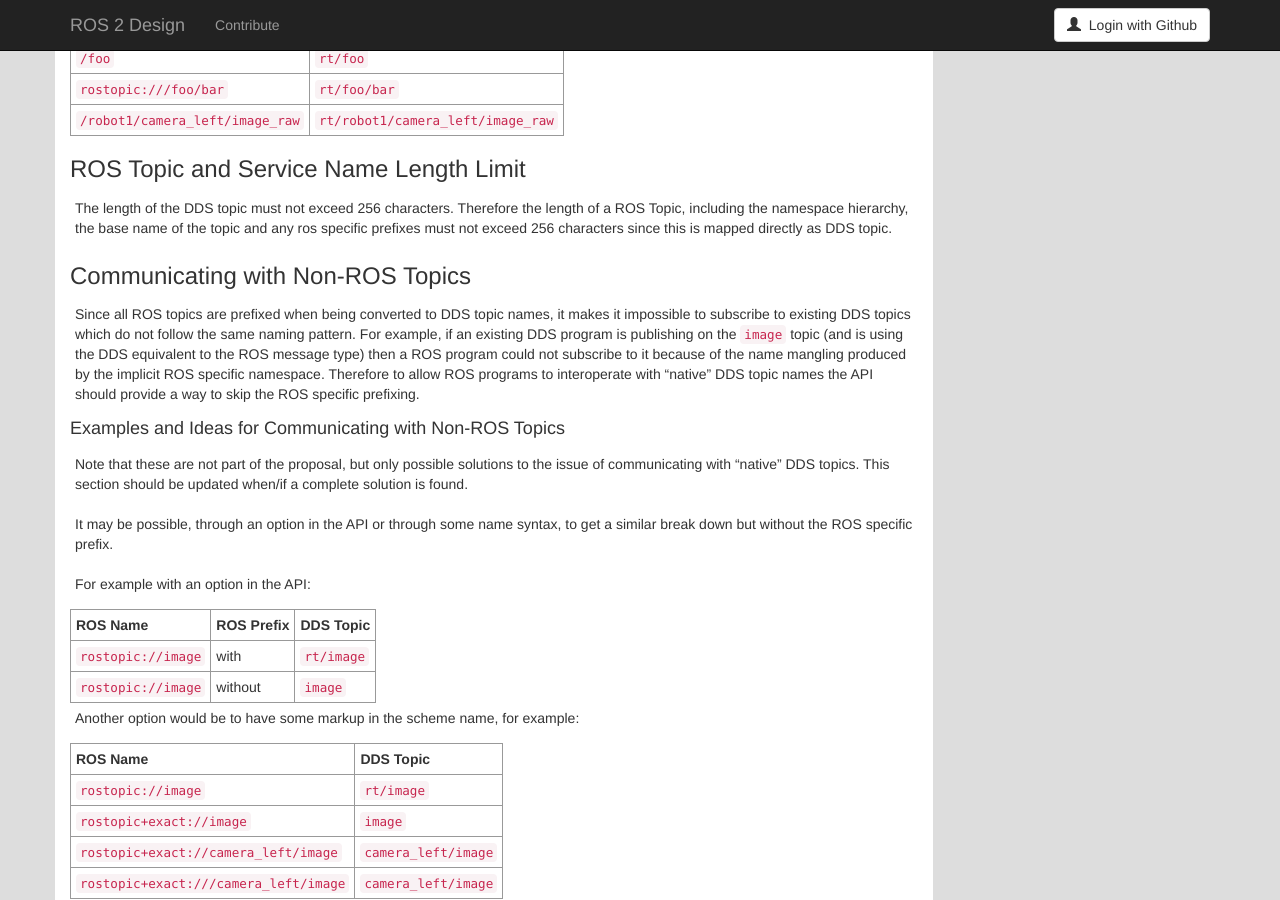
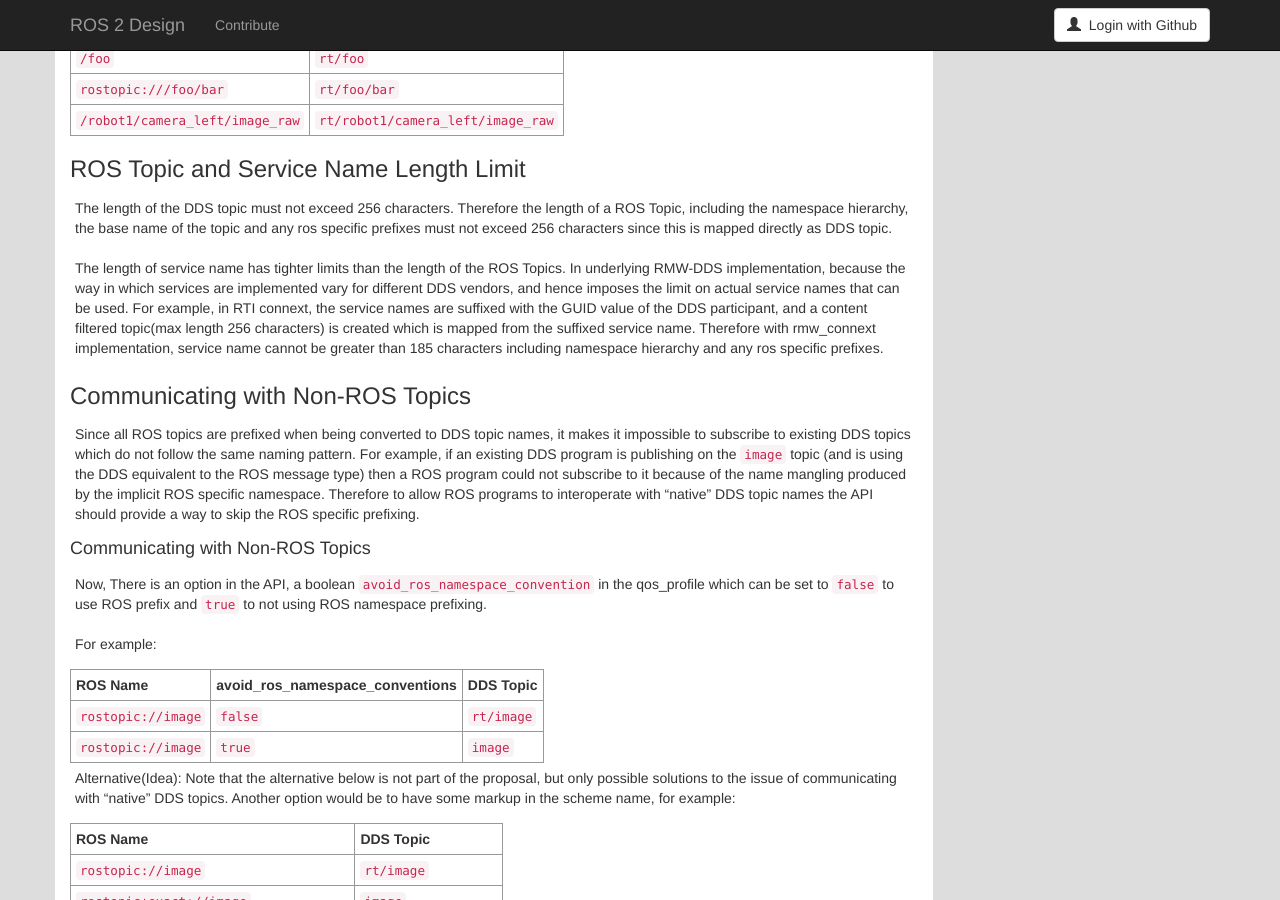
Before and after one commit to ros2/design, a Jekyll site: the page built from articles/140_topic_and_service_name_mapping.md, in a window 1280 px wide and 900 px high, scrolled down 4941 px. Built offline with Jekyll 4.4.1, drawn with Linux system fonts in a browser that asks for light colours; nearby versions of some CDN libraries; some of the changed text lies outside the part shown.

Commit message:
fixed suggestions, added limits for service_names

```diff
--- a/articles/140_topic_and_service_name_mapping.md
+++ b/articles/140_topic_and_service_name_mapping.md
@@ -198,17 +198,17 @@ Any topic or service name that contains any tokens (either namespaces or a topic
 
 ## Mapping of ROS 2 Topic and Service Names to DDS Concepts
 
-The ROS topic and service name constraints allow more types of characters than the DDS topic names because ROS additionally allows the, the tilde (`~`), and the balanced curly braces (`{}`).
+The ROS topic and service name constraints allow more types of characters than the DDS topic names because ROS additionally allows the forward slash (`/`), the tilde (`~`), and the balanced curly braces (`{}`).
 These must be substituted or otherwise removed during the process of converting the topic or service name to DDS concepts.
 Since ROS 2 topic and service names are expanded to fully qualified names, any balanced bracket (`{}`) substitutions and tildes (`~`) will have been expanded.
 Additionally any URL related syntax, e.g. the `rostopic://` prefix, will be removed once parsed.
-Previously forward slashes (`/`) were disallowed in DDS topic names, now the restriction has been lifted and therefore the ROS topic names are first prefixed with ROS Specific Namespace prefix (described below) are then mapped directly into DDS topic names.
+Previously forward slashes (`/`) were disallowed in DDS topic names, now the restriction has been lifted(see [issue](https://issues.omg.org/issues/lists/dds-rtf5#issue-42236) on omg.org) and therefore the ROS topic names are first prefixed with ROS Specific Namespace prefix (described below) are then mapped directly into DDS topic names.
 
 ### ROS Specific Namespace Prefix
 
 In order to differentiate ROS topics easily, all DDS topics created by ROS shall be automatically prefixed with a namespace like `/rX`, where `X` is a single character that indicates to which subsystem of ROS the topic belongs.
-For example, a plain topic called `/foo` would translate to a DDS topic `rt/foo`, which is the result of implicitly adding `/rt` to the namespace of a ROS topic which is in the root namespace `/` and has a base name `foo`.
-As another example, a topic called `/left/image_raw` would translate to a DDS topic `/rt/left/image_raw`, which is the result of implicitly adding `/rt` to the namespace of a ROS topic which is in the namespace `/left` and has a base name `image_raw`.
+For example, a plain topic called `/foo` would translate to a DDS topic `rt/foo`, which is the result of implicitly adding `rt` to the namespace of a ROS topic which is in the root namespace `/` and has a base name `foo`.
+As another example, a topic called `/left/image_raw` would translate to a DDS topic `rt/left/image_raw`, which is the result of implicitly adding `rt` to the namespace of a ROS topic which is in the namespace `/left` and has a base name `image_raw`.
 
 For systems where Services are implemented with topics (like with OpenSplice), a different subsystem character can be used: `rq` for the request topic and `rr` for the response topic.
 On systems where the implementation is handled for us by DDS (like with Connext), we use `rs` as the common prefix.
@@ -242,26 +242,30 @@ Here are some examples of how a fully qualified ROS name would be broken down in
 
 The length of the DDS topic must not exceed 256 characters. Therefore the length of a ROS Topic, including the namespace hierarchy, the base name of the topic and any ros specific prefixes must not exceed 256 characters since this is mapped directly as DDS topic.
 
+The length of service name has tighter limits than the length of the ROS Topics.
+In underlying RMW-DDS implementation, because the way in which services are implemented vary for different DDS vendors, and hence imposes the limit on actual service names that can be used.
+For example, in RTI connext, the service names are suffixed with the GUID value of the DDS participant, and a content filtered topic(max length 256 characters) is created which is mapped from the suffixed service name.
+Therefore with rmw_connext implementation, service name cannot be greater than 185 characters including namespace hierarchy and any ros specific prefixes.
+
 ### Communicating with Non-ROS Topics
 
 Since all ROS topics are prefixed when being converted to DDS topic names, it makes it impossible to subscribe to existing DDS topics which do not follow the same naming pattern.
 For example, if an existing DDS program is publishing on the `image` topic (and is using the DDS equivalent to the ROS message type) then a ROS program could not subscribe to it because of the name mangling produced by the implicit ROS specific namespace.
 Therefore to allow ROS programs to interoperate with "native" DDS topic names the API should provide a way to skip the ROS specific prefixing.
 
-#### Examples and Ideas for Communicating with Non-ROS Topics
+#### Communicating with Non-ROS Topics
 
-Note that these are not part of the proposal, but only possible solutions to the issue of communicating with "native" DDS topics.
-This section should be updated when/if a complete solution is found.
+Now, There is an option in the API, a boolean `avoid_ros_namespace_convention` in the qos_profile which can be set to `false` to use ROS prefix and `true` to not using ROS namespace prefixing.
 
-It may be possible, through an option in the API or through some name syntax, to get a similar break down but without the ROS specific prefix.
+For example:
 
-For example with an option in the API:
+| ROS Name              | avoid_ros_namespace_conventions    | DDS Topic   |
+|-----------------------|------------------------------------|-------------|
+| `rostopic://image`    | `false`                            | `rt/image`  |
+| `rostopic://image`    | `true`                             | `image`     |
 
-| ROS Name              | ROS Prefix | DDS Topic   |
-|-----------------------|------------|-------------|
-| `rostopic://image`    | with       | `rt/image`  |
-| `rostopic://image`    | without    | `image`     |
-
+Alternative(Idea):
+Note that the alternative below is not part of the proposal, but only possible solutions to the issue of communicating with "native" DDS topics.
 Another option would be to have some markup in the scheme name, for example:
 
 | ROS Name                              | DDS Topic           |
@@ -357,11 +361,12 @@ Trade-offs (in comparison to using the whole ROS name along with the namespaces)
 
 - Splitting the ROS name into "namespace" and "base name", and placing the complete namespace into a single partition seemed un-natural.
 - In general partitions are recommended to be used as a spare, but using partitions for all ROS names suggested otherwise.
-- Major concern was reported in this [issue](https://github.com/ros2/rmw_connext/issues/234), Where having two topics with same base name, although different namespace and different ypes caused problem. For example: topicA is `/camera/data` of type `Image` and topicB is `/imu/data` of type `Imu`. The base names for both topicA and topicB is `data`, generated errors as described in the [issue](https://github.com/ros2/rmw_connext/issues/234).
+- Major concern was reported in this [issue](https://github.com/ros2/rmw_connext/issues/234), where having two topics with same base name, although different namespace and different ypes caused problem. For example: topicA is `/camera/data` of type `Image` and topicB is `/imu/data` of type `Imu`. The base names for both topicA and topicB is `data`, generated errors as described in the [issue](https://github.com/ros2/rmw_connext/issues/234).
+- Newer standards such as XRCE DDS might not have partitions at all.
 - Using the complete ROS name in the later strategy will cause a tighter length limit on base name because the DDS topic name would contain ROS prefix, namespace along with the base name which should not exceed DDS topic name limitation which is  256 characters.
 
 Rationale:
-- With the decision form the DDS vendors to allow forward slashes (`/`) in DDS topic names, using the complete ROS name seemed simple and more intuitive than using partitions.
+- With the decision from the DDS vendors to allow forward slashes (`/`) in DDS topic names, using the complete ROS name seemed simple and more intuitive than using partitions.
 
 #### Alternative Substitute the Namespace Delimiter
 
```
